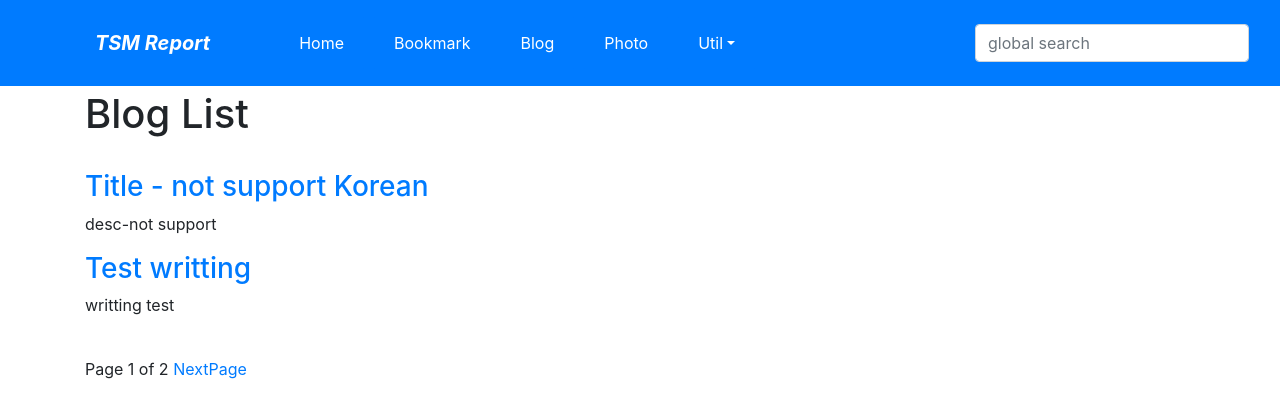
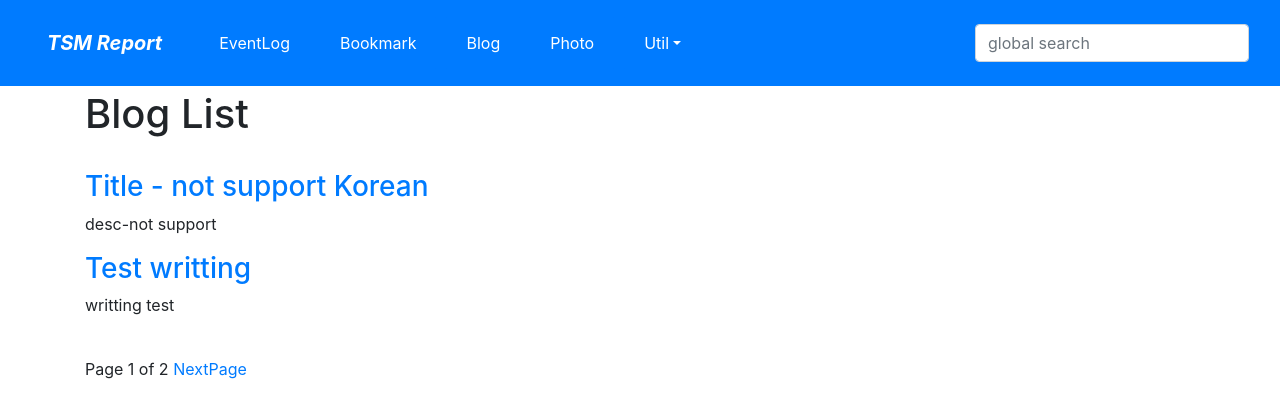
Before and after one commit to Sanghoon89/testReport, a Django app: page /blog/ in a window 1280 px wide. Shown: the top 418 px of the page. Run offline with Django 3.2, Linux system fonts and the light colour scheme; data comes from the database, SQL or seed files in the repository; some libraries are stand-ins or nearby versions.

Commit message:
base.html

```diff
--- a/templates/base.html
+++ b/templates/base.html
@@ -15,7 +15,7 @@
 
     <nav class="navbar navbar-expand-lg navbar-dark bg-primary fixed-top">
         <div class="container-fluid">
-            <span class="navbar-brand mx-5 mb-0 font-weight-bold font-italic">
+            <span class="navbar-brand mx-7 mb-0 font-weight-bold font-italic">
               <a class="nav-link text-white" href="{% url 'home' %}">TSM Report</a></span>
             <button class="navbar-toggler" type="button" data-toggle="collapse" data-target="#navbarSupportedContent">
       <span class="navbar-toggler-icon"></span>
@@ -24,7 +24,7 @@
             <div class="collapse navbar-collapse" id="navbarSupportedContent">
                 <ul class="navbar-nav mr-auto">
                     <li class="nav-item mx-1 btn btn-primary">
-                        <a class="nav-link text-white" href="{% url 'home' %}">Home</a>
+                        <a class="nav-link text-white" href="{% url 'EventLog:index' %}">EventLog</a>
                     </li>
                     <li class="nav-item mx-1 btn btn-primary">
                         <a class="nav-link text-white" href="{% url 'bookmark:index' %}">Bookmark</a></li>
```
